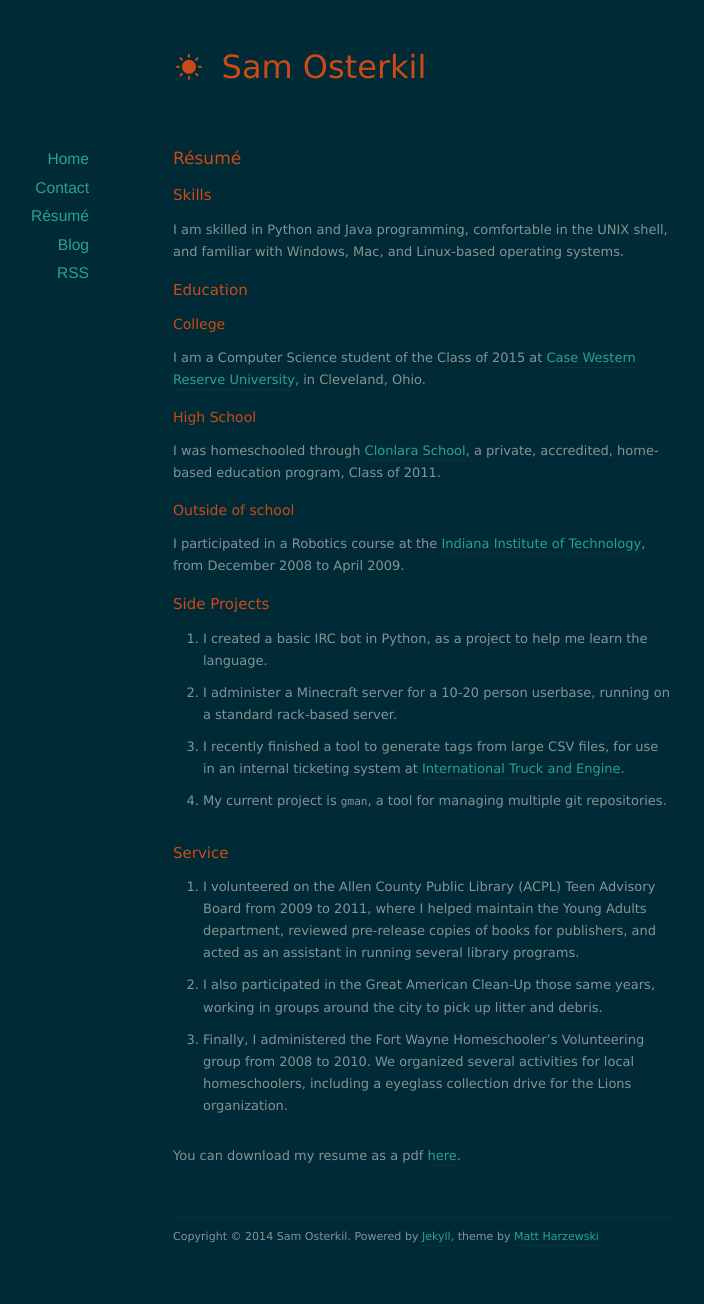
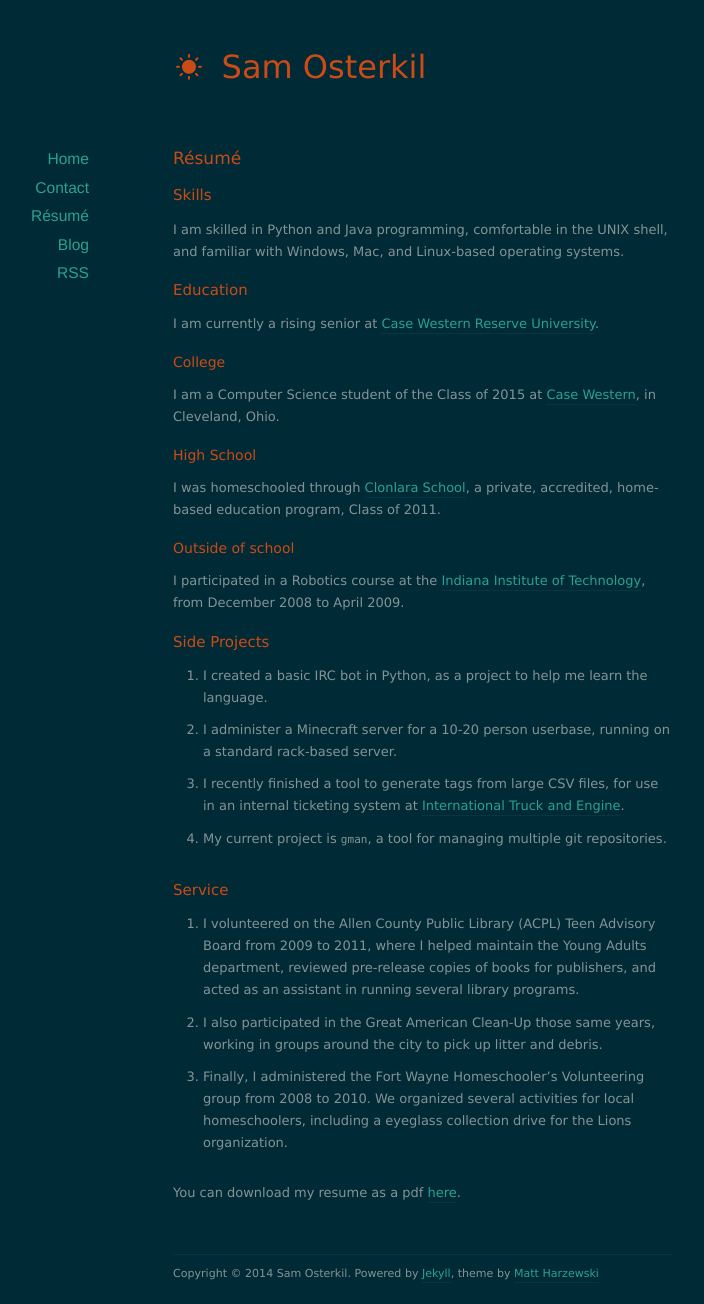
Before and after one commit to sposterkil/sposterkil.github.io, a Jekyll site: the page built from resume/index.md, in a window 1280 px wide. Shown: the whole page, without its empty margins (217-921 px from the left). Built offline with Jekyll 4.4.1, drawn with Linux system fonts in a browser that asks for light colours; nearby versions of some CDN libraries; before the commit the page ends 1267 px from its top, so only the background shows below that.

Commit message:
Fixed resume page, headers must have content

```diff
--- a/resume/index.md
+++ b/resume/index.md
@@ -9,9 +9,10 @@ title: Résumé
 I am skilled in Python and Java programming, comfortable in the UNIX shell, and familiar with Windows, Mac, and Linux-based operating systems.
 
 ##Education
+I am currently a rising senior at [Case Western Reserve University](http://case.edu/).
 
 ###College
-I am a Computer Science student of the Class of 2015 at [Case Western Reserve University](http://case.edu/), in Cleveland, Ohio.
+I am a Computer Science student of the Class of 2015 at [Case Western](http://case.edu/), in Cleveland, Ohio.
 
 ###High School
 I was homeschooled through [Clonlara School](http://www.clonlara.org/), a private, accredited, home-based education program, Class of 2011.
```
